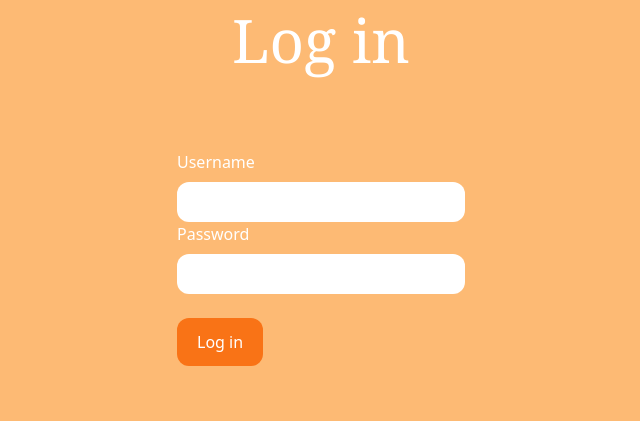
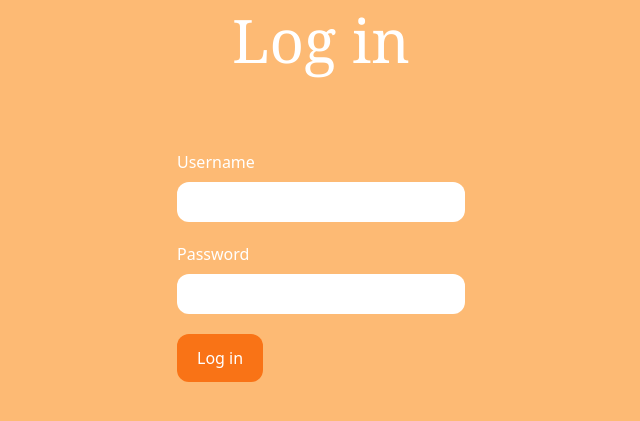
Before and after one commit to Patiljagadish1996/Django-Chat-Application, a Django app: page /login/ in a window 1280 px wide. Shown: the part 150-571 px from the top of the page, without its empty margins (319-959 px from the left). Run offline with Django 4.2, Linux system fonts and the light colour scheme; some libraries are stand-ins or nearby versions.

Commit message:
Update login.html

```diff
--- a/djangochat1/chatapp/templates/chatapp/login.html
+++ b/djangochat1/chatapp/templates/chatapp/login.html
@@ -9,20 +9,20 @@
 
 	<form method="post" action="." class="lg:w-1/4 px-4 mx-auto">
 	{% csrf_token %}
-		<div>
+		<div class="mb-5">
 			<label class="text-white">Username</label>
 
 			<input type="text" name="username" class="w-full mt-2 px=4 py-2 rounded-xl">
 		</div>
 
-		<div>
+		<div class="mb-5">
 			<label class="text-white">Password</label>
 
 			<input type="password" name="password" class="w-full mt-2 px=4 py-2 rounded-xl">
-		</div><br>
+		</div>
 
 		{% if form.errors %}
-			{% for fields in form %}
+			{% for field in form %}
 				{% for error in field.errors %}
 					<div class="mb-5 rounded-xl bg-red-300 text-white">
 						<p>{{ error|escape }}</p>
@@ -31,7 +31,7 @@
 			{% endfor %}
 		{% endif %}
 
+
 		<button class="px-5 py-3 rounded-xl text-white bg-orange-500 hover:bg-orange-400">Log in</button>
-
 	</form>
 {% endblock %}
```
